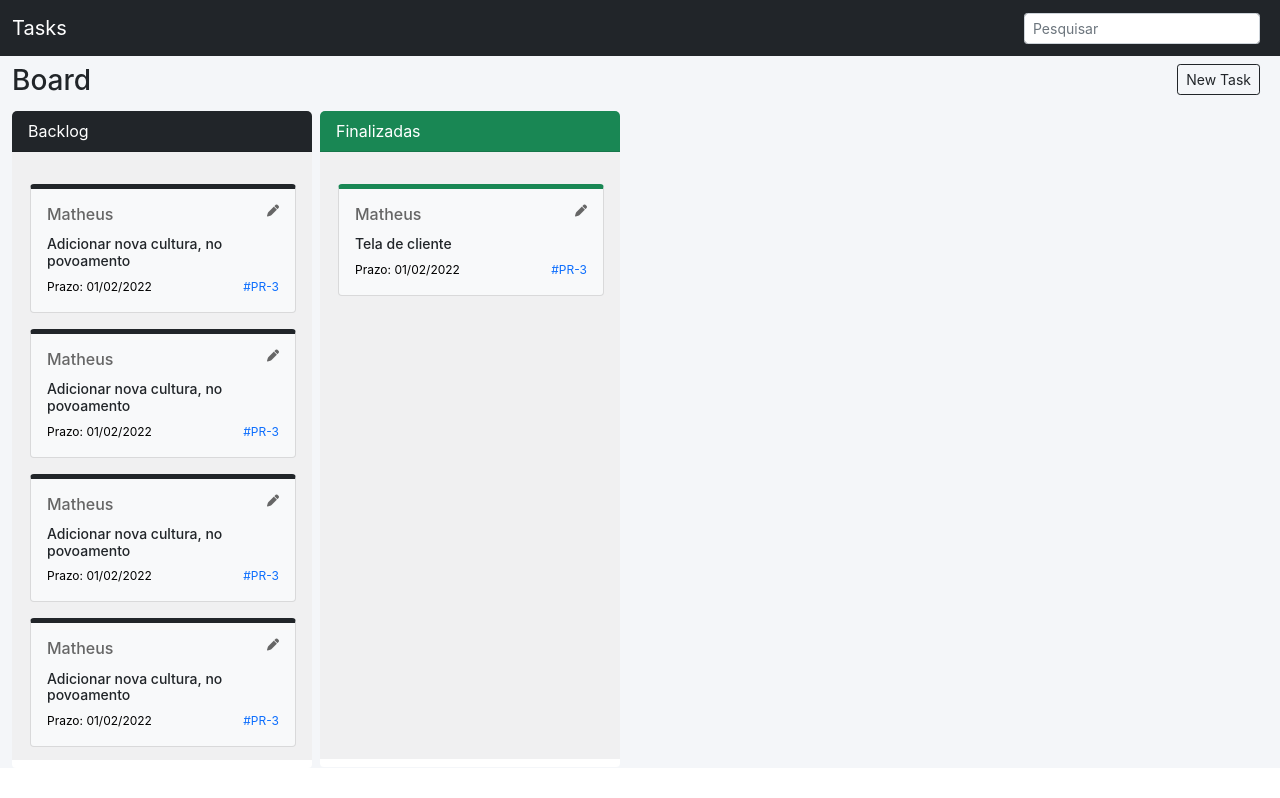
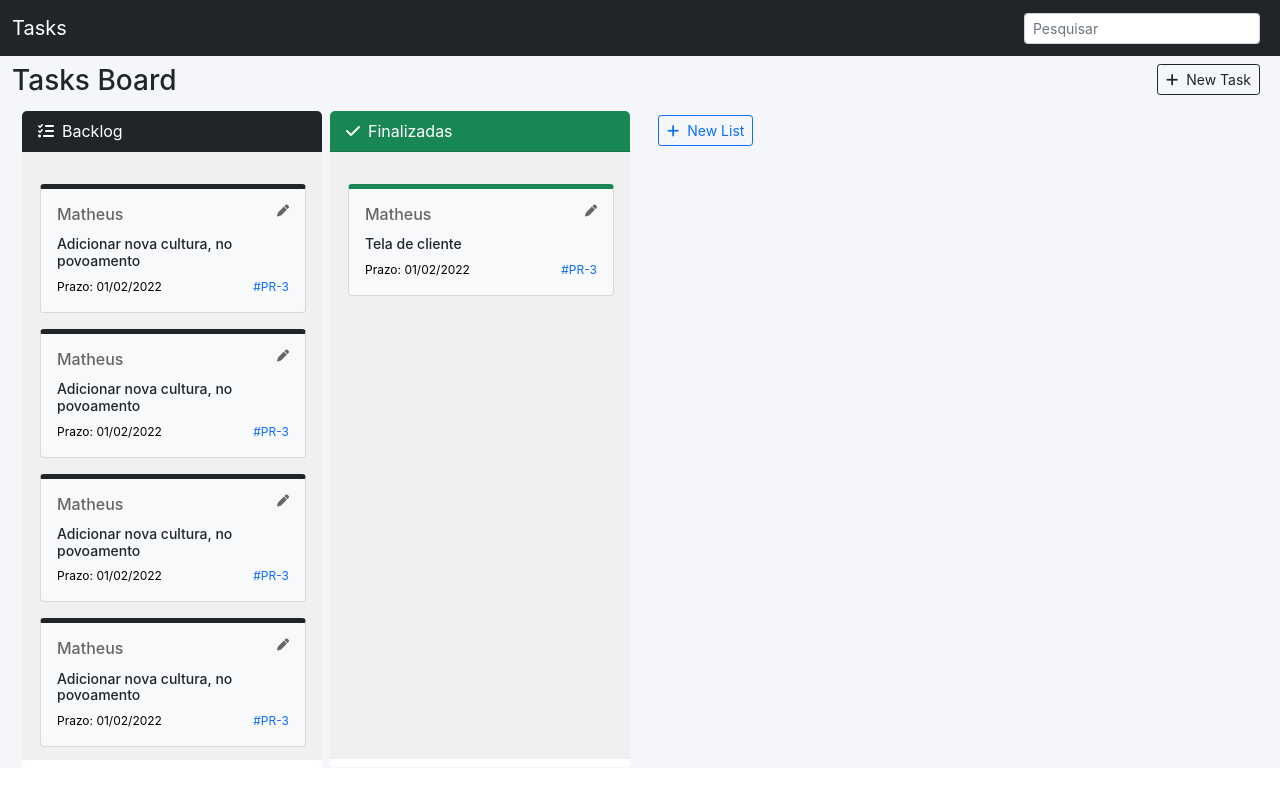
Before and after one commit to Militao36/tasks-front, a React (Create React App) app: page / in a window 1280 px wide. Built offline with nearby package versions, Linux system fonts and the light colour scheme.

Commit message:
Alterado tela

```diff
--- a/src/pages/projects.js
+++ b/src/pages/projects.js
@@ -1,25 +1,49 @@
+import { useState } from 'react';
 import { Menu } from '../components/Menu'
 import { Task } from '../components/Task';
 
 function PageProject() {
+  const [tasks, setTasks] = useState([])
+  const [count, setCount] = useState(0)
+
+  function setTarefas() {
+    const arr = [
+      {
+        title: 'Matheus',
+      },
+      {
+        title: 'Eriks',
+      },
+      {
+        title: 'Canelão',
+      }
+    ]
+    setTasks([arr[count]])
+    setCount(count + 1)
+  }
+
   return (
     <>
       <Menu />
       <div className="container-fluid" style={{ backgroundColor: '#f4f6f9' }}>
         <div className="d-flex justify-content-between">
           <div className="mt-2">
-            <h3>Board</h3>
+            <h3>Tasks Board</h3>
           </div>
           <div className="d-none d-sm-block mt-2 ">
             <ol className="breadcrumb d-flex justify-content-end">
-              <button type="button" className="btn btn-sm btn-outline-dark me-2">New Task</button>
+              <button type="button" className="btn btn-sm btn-outline-dark me-2">
+                <i class="fa-solid fa-plus me-2"></i>
+                New Task
+              </button>
             </ol>
           </div>
         </div>
 
-        <div className='board d-flex overflow-auto mb-1' style={{ width: '100%',height:'100%' }}>
+        <div className='board d-flex overflow-auto mb-1' style={{ width: '99%', height: '100%', marginLeft: 10, marginRight: 10 }}>
           <div className="card me-2" style={{ minWidth: 300, width: 300, border: 'none', height: '82.1vh' }}>
-            <div className="card-header bg-dark text-white" style={{ borderRadius: '5px 5px 0 0' }}>
+            <div className="card-header bg-dark text-white align-middle" style={{ borderRadius: '5px 5px 0 0' }}>
+              <i class="fa-solid fa-list-check me-2"></i>
               Backlog
             </div>
             <div className="card-body overflow-auto mb-2 mb-2" style={{ backgroundColor: '#f0f0f1' }}>
@@ -107,8 +131,35 @@ function PageProject() {
             </div>
           </div>
 
+
+
+          {tasks.map((value) => {
+            return (
+              <div className="card me-2" style={{ minWidth: 300, width: 300, border: 'none', height: '82vh' }} >
+                <div className="card-header bg-success text-white" style={{ borderRadius: '5px 5px 0 0' }}>
+                  <i class="fa-solid fa-check me-2"></i>
+                  {value.title}
+                </div>
+                <div className="card-body overflow-auto mb-2" style={{ backgroundColor: '#f0f0f1' }}>
+                  <Task
+                    title={"Tela de cliente"}
+                    border={"5px solid #198754"}
+                    time={"Prazo: 01/02/2022"}
+                    labels={[
+                      {
+                        name: 'Iniciado',
+                        color: 'bg-primary'
+                      },
+                    ]}
+                  />
+                </div>
+              </div>
+            )
+          })}
+
           <div className="card me-2" style={{ minWidth: 300, width: 300, border: 'none', height: '82vh' }} >
             <div className="card-header bg-success text-white" style={{ borderRadius: '5px 5px 0 0' }}>
+              <i class="fa-solid fa-check me-2"></i>
               Finalizadas
             </div>
             <div className="card-body overflow-auto mb-2" style={{ backgroundColor: '#f0f0f1' }}>
@@ -125,6 +176,12 @@ function PageProject() {
               />
             </div>
           </div>
+
+          <div className=" me-2" style={{ minWidth: 160 }} >
+            <button className="btn btn-sm btn-outline-primary mt-1" onClick={() => setTarefas()} style={{ marginLeft: 20 }}>
+              <i class="fa-solid fa-plus me-2"></i>
+              New List</button>
+          </div>
         </div>
       </div >
     </>
```
